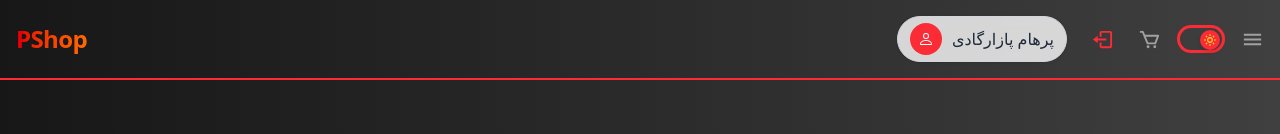
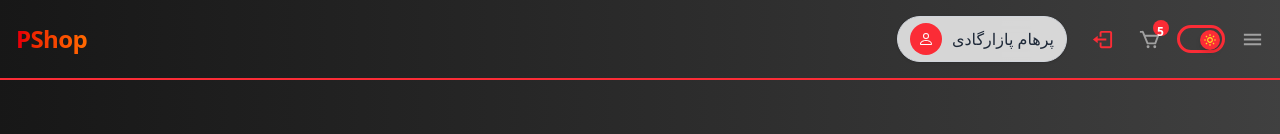
Before and after one commit to parham-devdocs/E-commerce-react, a React (Vite) app in the folder client/: page / in a window 1280 px wide. Shown: the top 134 px of the page. Built offline with nearby package versions, Linux system fonts and the light colour scheme.

Commit message:
product icon badge creted

```diff
--- a/client/src/components/navbar/index.tsx
+++ b/client/src/components/navbar/index.tsx
@@ -8,7 +8,7 @@ import ToggleBtn from '../darkModeLightModeToggler';
 
 function Navbar() {
   const [menuIsDisplayed, setMenuIsDisplayed] = useState(false);
-
+ const cartItemCount =5
   return (
     <div className="flex relative items-center  justify-between p-4 dark:bg-gradient-to-r transition-all duration-500  dark:from-neutral-900 dark:to-neutral-700  border-b-2 border-b-red-500">
       <Link
@@ -20,10 +20,24 @@ function Navbar() {
 
       <div className="flex items-center gap-4 relative">
         <ProfileSection />
+        <div className="relative inline-block">
+  {cartItemCount > 0 && (
+    <span
+      className="absolute -top-2 -right-2 flex items-center justify-center bg-red-500 text-white text-xs font-bold w-4 h-4 rounded-full"
+      aria-label={`${cartItemCount} item(s) in cart`}
+    >
+    <span className=' w-2 h-2'>{cartItemCount > 9 ? '9+' : cartItemCount}</span>
+    </span>
+  )}
+  <Link
+    to="/cart"
+    aria-label="Shopping cart"
+    className="text-xl text-gray-700 hover:text-black dark:text-neutral-400 dark:hover:text-neutral-500 hover:scale-110 transition-all duration-300"
+  >
+    <BiCart size={23} />
+  </Link>
+</div>
 
-        <Link to="/cart" aria-label="Shopping cart" className="text-xl text-gray-700 hover:text-black dark:text-neutral-400 dark:hover:text-neutral-500 hover:scale-110 hover-dark:scale-110 transition-all duration-300">
-          <BiCart size={23} />
-        </Link>
         <ToggleBtn  />
 
           <button aria-label="Open menu" className="cursor-pointer text-xl text-gray-700 hover:text-black"          onClick={()=>setMenuIsDisplayed((e)=>!e)}
--- a/client/src/components/productCard.tsx
+++ b/client/src/components/productCard.tsx
@@ -45,7 +45,7 @@ const ProductCard = ({
         <img
           src={src}
           alt={name}
-          className="object-contain max-h-36 transition-opacity duration-300 hover:opacity-90"
+          className="object-contain rounded-full shadow-2xl max-h-36 transition-opacity duration-300 hover:opacity-90"
           loading="lazy"
         />
       </div>
```
